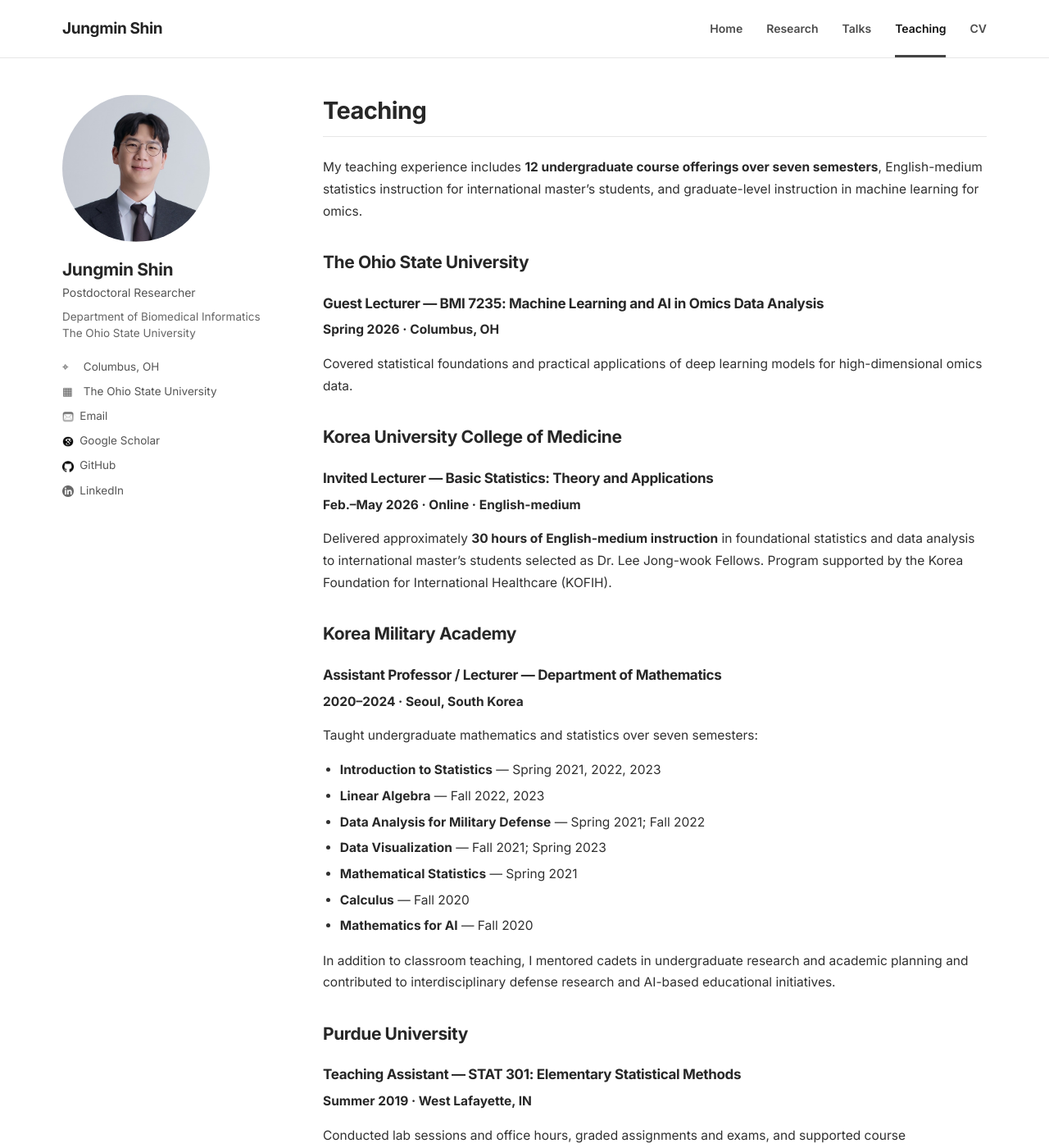
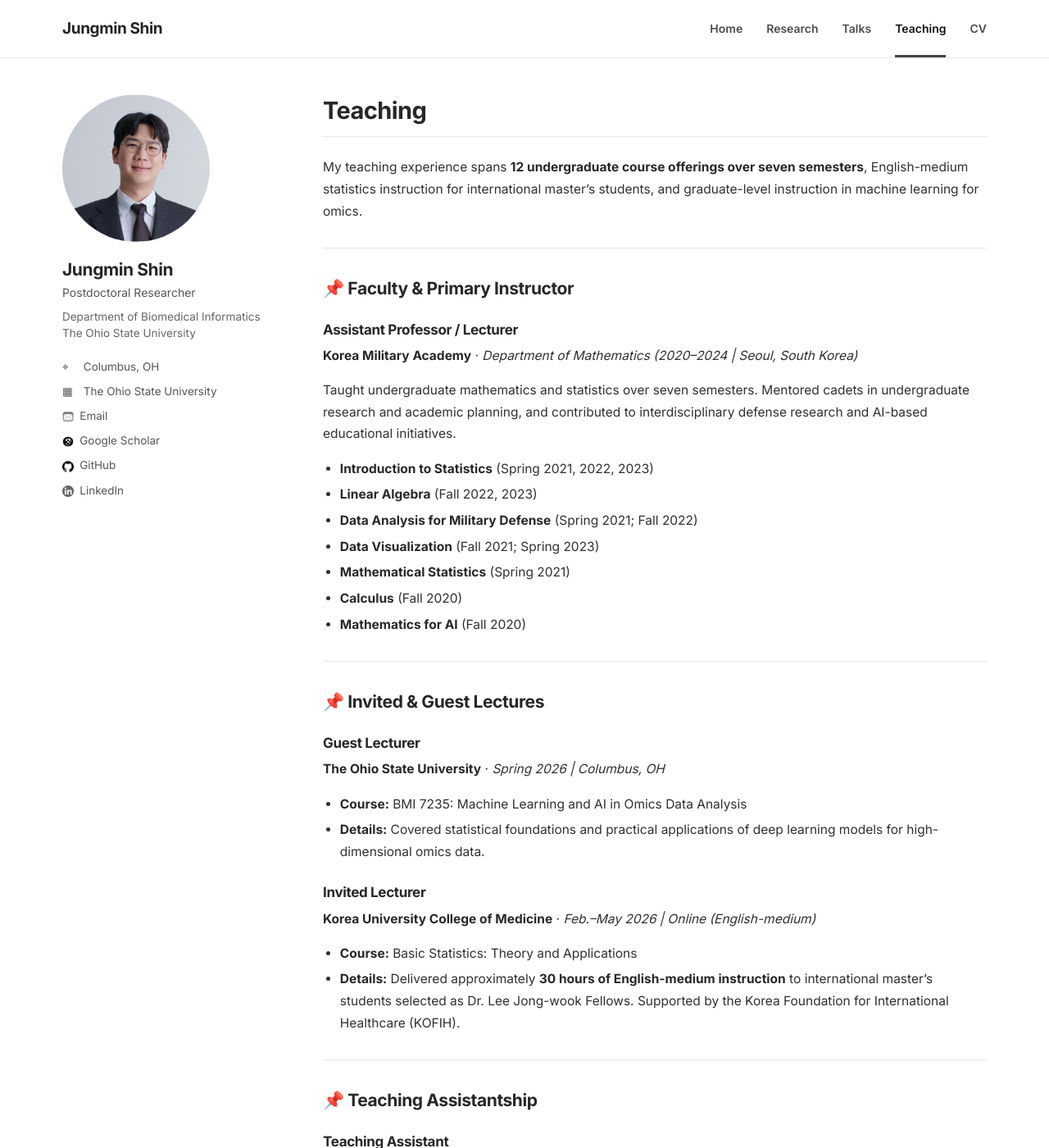
Before and after one commit to c16267/c16267.github.io, a Jekyll site: the page built from teaching.md, in a window 1280 px wide and 1400 px high. Shown: the whole window at 82% size. Built offline with Jekyll 4.4.1, drawn with Linux system fonts in a browser that asks for light colours; some of the changed text lies outside the part shown.

Commit message:
Refactor teaching experience section in teaching.md

```diff
--- a/teaching.md
+++ b/teaching.md
@@ -6,42 +6,44 @@
 
 # Teaching
 
-My teaching experience includes **12 undergraduate course offerings over seven semesters**, English-medium statistics instruction for international master's students, and graduate-level instruction in machine learning for omics.
+My teaching experience spans **12 undergraduate course offerings over seven semesters**, English-medium statistics instruction for international master's students, and graduate-level instruction in machine learning for omics.
 
-## The Ohio State University
+---
 
-### Guest Lecturer — BMI 7235: Machine Learning and AI in Omics Data Analysis
-**Spring 2026 · Columbus, OH**
+## 📌 Faculty & Primary Instructor
 
-Covered statistical foundations and practical applications of deep learning models for high-dimensional omics data.
+### Assistant Professor / Lecturer
+**Korea Military Academy** · *Department of Mathematics (2020–2024 | Seoul, South Korea)*
 
-## Korea University College of Medicine
+Taught undergraduate mathematics and statistics over seven semesters. Mentored cadets in undergraduate research and academic planning, and contributed to interdisciplinary defense research and AI-based educational initiatives.
 
-### Invited Lecturer — Basic Statistics: Theory and Applications
-**Feb.–May 2026 · Online · English-medium**
+* **Introduction to Statistics** (Spring 2021, 2022, 2023)
+* **Linear Algebra** (Fall 2022, 2023)
+* **Data Analysis for Military Defense** (Spring 2021; Fall 2022)
+* **Data Visualization** (Fall 2021; Spring 2023)
+* **Mathematical Statistics** (Spring 2021)
+* **Calculus** (Fall 2020)
+* **Mathematics for AI** (Fall 2020)
 
-Delivered approximately **30 hours of English-medium instruction** in foundational statistics and data analysis to international master's students selected as Dr. Lee Jong-wook Fellows. Program supported by the Korea Foundation for International Healthcare (KOFIH).
+---
 
-## Korea Military Academy
+## 📌 Invited & Guest Lectures
 
-### Assistant Professor / Lecturer — Department of Mathematics
-**2020–2024 · Seoul, South Korea**
+### Guest Lecturer
+**The Ohio State University** · *Spring 2026 | Columbus, OH*
+* **Course:** BMI 7235: Machine Learning and AI in Omics Data Analysis
+* **Details:** Covered statistical foundations and practical applications of deep learning models for high-dimensional omics data.
 
-Taught undergraduate mathematics and statistics over seven semesters:
+### Invited Lecturer
+**Korea University College of Medicine** · *Feb.–May 2026 | Online (English-medium)*
+* **Course:** Basic Statistics: Theory and Applications
+* **Details:** Delivered approximately **30 hours of English-medium instruction** to international master's students selected as Dr. Lee Jong-wook Fellows. Supported by the Korea Foundation for International Healthcare (KOFIH).
 
-- **Introduction to Statistics** — Spring 2021, 2022, 2023
-- **Linear Algebra** — Fall 2022, 2023
-- **Data Analysis for Military Defense** — Spring 2021; Fall 2022
-- **Data Visualization** — Fall 2021; Spring 2023
-- **Mathematical Statistics** — Spring 2021
-- **Calculus** — Fall 2020
-- **Mathematics for AI** — Fall 2020
+---
 
-In addition to classroom teaching, I mentored cadets in undergraduate research and academic planning and contributed to interdisciplinary defense research and AI-based educational initiatives.
+## 📌 Teaching Assistantship
 
-## Purdue University
-
-### Teaching Assistant — STAT 301: Elementary Statistical Methods
-**Summer 2019 · West Lafayette, IN**
-
-Conducted lab sessions and office hours, graded assignments and exams, and supported course administration.
+### Teaching Assistant
+**Purdue University** · *Summer 2019 | West Lafayette, IN*
+* **Course:** STAT 301: Elementary Statistical Methods
+* **Details:** Conducted lab sessions and office hours, graded assignments and exams, and supported course administration.
```
